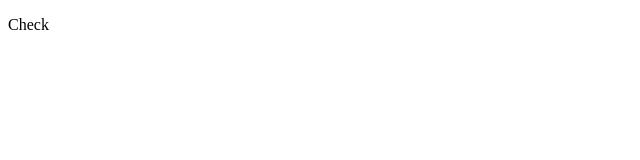
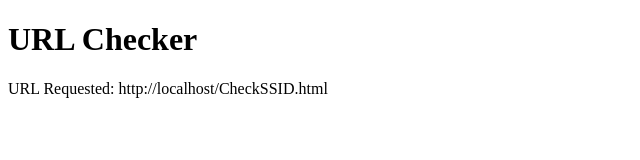
Before and after one commit to ohboy1234/5.0.0, a plain HTML site: page CheckSSID.html in a window 1280 px wide. Shown: the whole page, without its empty margins (0-640 px from the left). Drawn offline with Linux system fonts and the light colour scheme.

Commit message:
Update CheckSSID.html

```diff
--- a/CheckSSID.html
+++ b/CheckSSID.html
@@ -1,9 +1,16 @@
 <!DOCTYPE html>
-<html>
+<html lang="en">
 <head>
-<title>SSID MEO</title>
-<p>Check</p>
+    <meta charset="UTF-8">
+    <meta name="viewport" content="width=device-width, initial-scale=1.0">
+    <title>URL Checker</title>
 </head>
 <body>
+    <h1>URL Checker</h1>
+    <p id="url"></p>
+    <script>
+        // Display the current URL
+        document.getElementById('url').innerText = `URL Requested: ${window.location.href}`;
+    </script>
 </body>
 </html>
```
